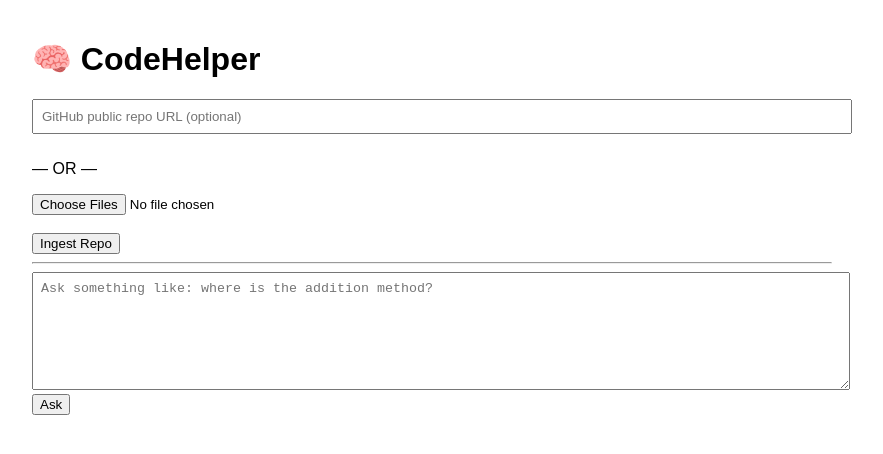
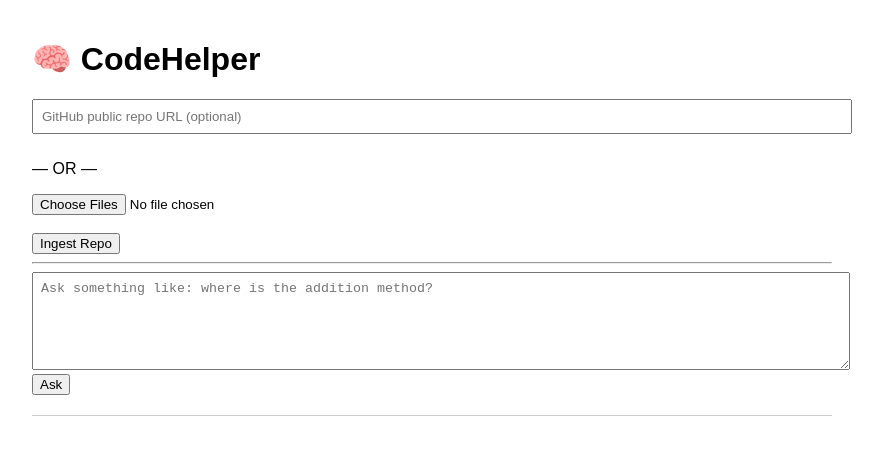
Before and after one commit to tauseefshoaib/Code-Aware-RAG, a React app in the folder frontend/: page / in a window 1280 px wide. Shown: the top 454 px of the page, without its empty margins (208-1091 px from the left). Built offline with nearby package versions, Linux system fonts and the light colour scheme; the HTML template or start-up script is replaced by a standard one.

Commit message:
remove console

```diff
--- a/frontend/src/App.jsx
+++ b/frontend/src/App.jsx
@@ -11,9 +11,11 @@ export default function App() {
   const [repoUrl, setRepoUrl] = useState("");
   const [files, setFiles] = useState([]);
   const [question, setQuestion] = useState("");
-  const [answer, setAnswer] = useState("");
   const [loading, setLoading] = useState(false);
   const [indexed, setIndexed] = useState(false);
+
+  // Chat history
+  const [chat, setChat] = useState([]);
 
   // Only index source files
   const ALLOWED = /\.(js|ts|jsx|tsx|py|java|go|json|md)$/i;
@@ -21,21 +23,17 @@ export default function App() {
   const handleFolderPick = (e) => {
     const selected = Array.from(e.target.files || []);
     setFiles(selected);
-    console.log("Selected files:", selected.length);
   };
 
   const ingestRepo = async () => {
     setLoading(true);
     setIndexed(false);
+    setChat([]); // reset chat on new ingestion
 
     try {
-      // ===== GitHub Repo =====
       if (repoUrl.trim()) {
         await api.post("/ingest", { repoUrl });
-      }
-
-      // ===== Local Repo =====
-      else {
+      } else {
         if (files.length === 0) {
           alert("Please pick a repo folder");
           setLoading(false);
@@ -43,11 +41,9 @@ export default function App() {
         }
 
         const formData = new FormData();
-
         let added = 0;
 
         for (const file of files) {
-          // Skip heavy folders
           if (
             file.webkitRelativePath.includes("node_modules") ||
             file.webkitRelativePath.includes(".git")
@@ -90,12 +86,17 @@ export default function App() {
       return;
     }
 
+    if (!question.trim()) return;
+
     setLoading(true);
-    setAnswer("");
 
     try {
       const res = await api.post("/chat", { question });
-      setAnswer(res.data.answer);
+      const answer = res.data.answer;
+
+      // Append to chat history
+      setChat((prev) => [...prev, { question, answer }]);
+      setQuestion(""); // clear input
     } catch (err) {
       console.error(err);
       alert("❌ Question failed");
@@ -136,7 +137,7 @@ export default function App() {
 
       <hr />
 
-      {/* Chat */}
+      {/* Chat input */}
       <textarea
         style={styles.textarea}
         placeholder="Ask something like: where is the addition method?"
@@ -145,13 +146,19 @@ export default function App() {
       />
 
       <br />
-
       <button onClick={askQuestion} disabled={loading}>
-        Ask
+        {loading ? "Thinking..." : "Ask"}
       </button>
 
-      {/* Answer */}
-      {answer && <pre style={styles.answer}>{answer}</pre>}
+      {/* Chat view */}
+      <div style={styles.chatContainer}>
+        {chat.map((item, idx) => (
+          <div key={idx} style={styles.chatItem}>
+            <div style={styles.userQuestion}>❓ {item.question}</div>
+            <div style={styles.botAnswer}>💡 {item.answer}</div>
+          </div>
+        ))}
+      </div>
     </div>
   );
 }
@@ -169,14 +176,28 @@ const styles = {
   },
   textarea: {
     width: "100%",
-    height: 100,
+    height: 80,
     padding: 8,
   },
-  answer: {
+  chatContainer: {
     marginTop: 20,
+    borderTop: "1px solid #ccc",
+    paddingTop: 10,
+    maxHeight: 400,
+    overflowY: "auto",
+  },
+  chatItem: {
+    marginBottom: 15,
+  },
+  userQuestion: {
+    fontWeight: "bold",
+  },
+  botAnswer: {
     background: "#111",
     color: "#0f0",
-    padding: 15,
+    padding: 8,
+    marginTop: 5,
     whiteSpace: "pre-wrap",
+    borderRadius: 5,
   },
 };
```
Also changed, not shown: 1 other file (tests, documents, lock files or other folders).
